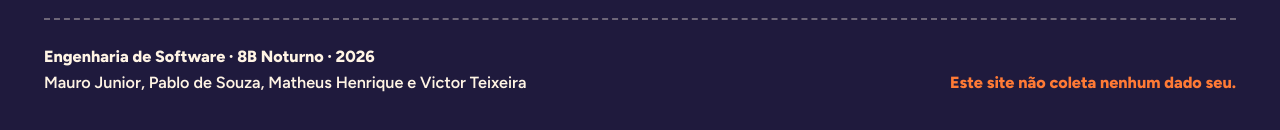
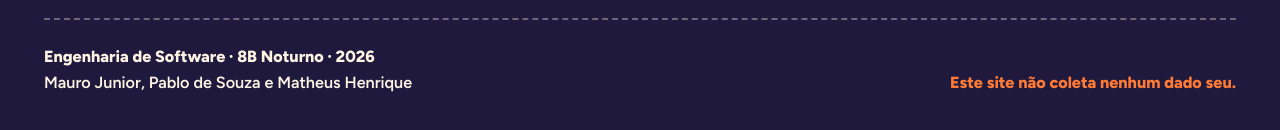
Before and after one commit to mj01px/rede-segura, a React (Vite) app: page / in a window 1280 px wide. Shown: the part 7413-7543 px from the top of the page. Built offline with nearby package versions, Linux system fonts and the light colour scheme.

Commit message:
chore(credits): remove Victor from credits

```diff
--- a/src/components/Footer.tsx
+++ b/src/components/Footer.tsx
@@ -18,7 +18,7 @@ export function Footer() {
         <div className="footer__credits">
           <div>
             <p className="footer__strong">Engenharia de Software · 8B Noturno · 2026</p>
-            <p>Mauro Junior, Pablo de Souza, Matheus Henrique e Victor Teixeira</p>
+            <p>Mauro Junior, Pablo de Souza e Matheus Henrique</p>
           </div>
           <p className="footer__privacy">Este site não coleta nenhum dado seu.</p>
         </div>
```
Also changed, not shown: 1 other file (tests, documents, lock files or other folders).
